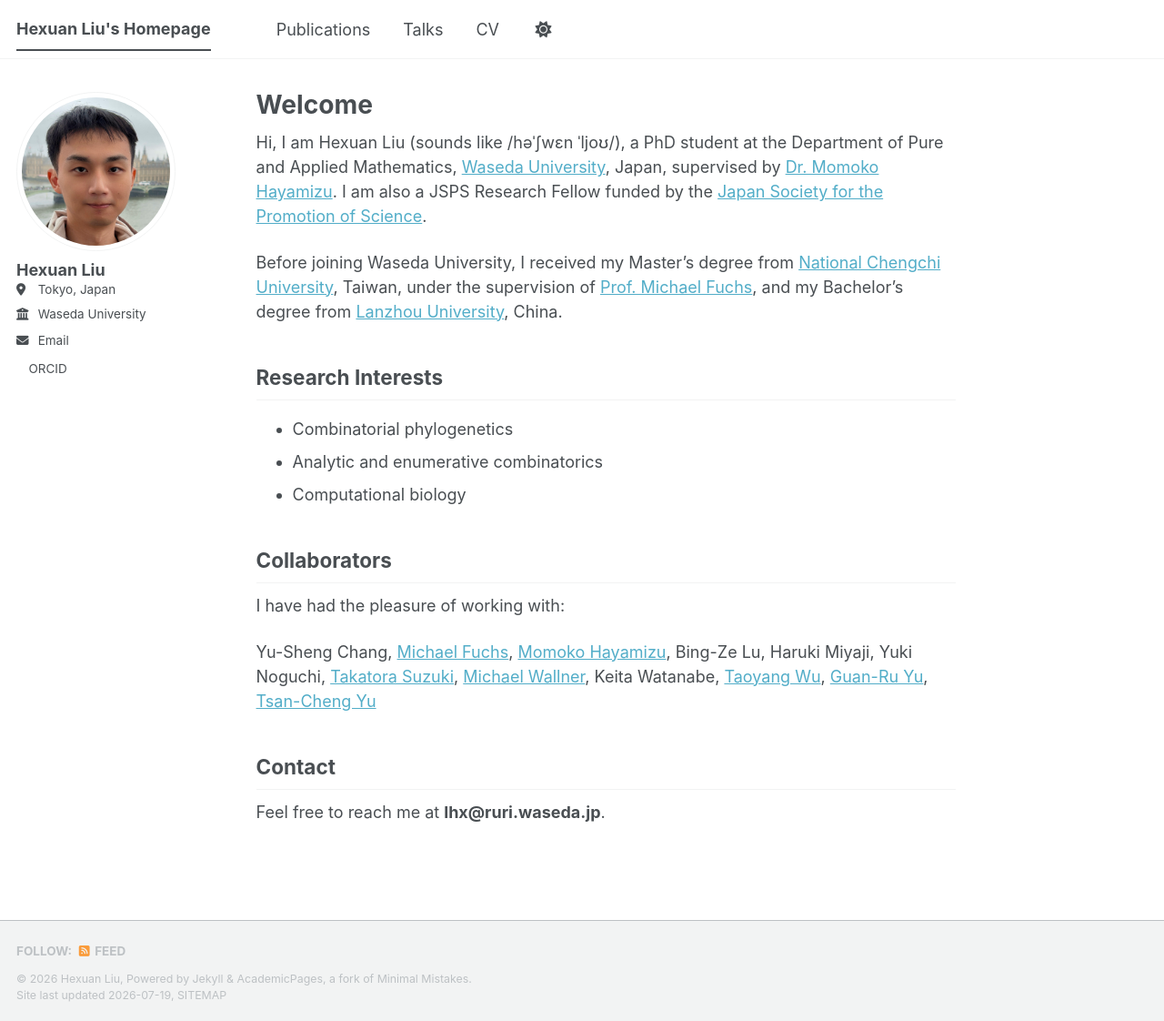
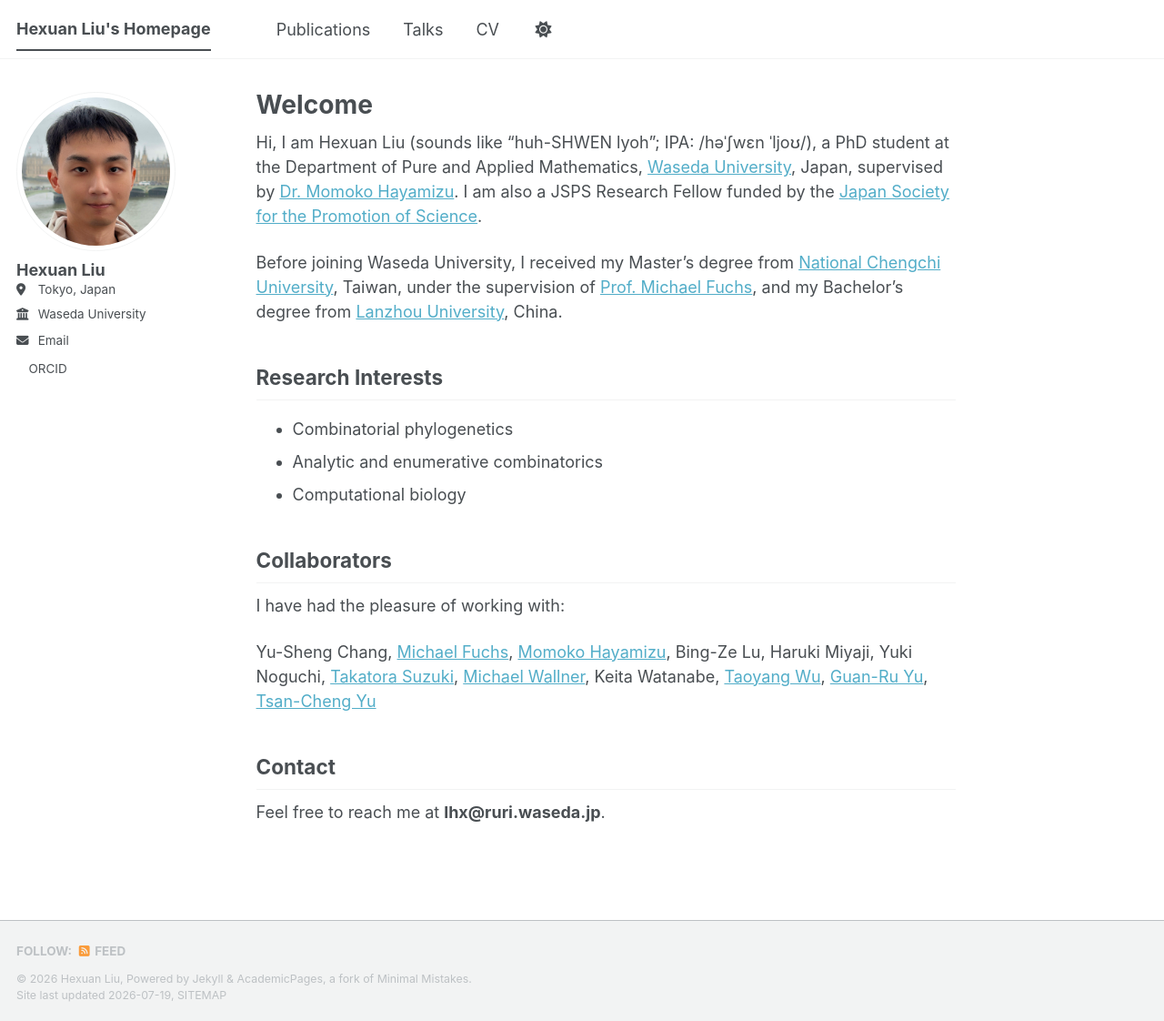
Before and after one commit to Hexuan-Liu/hexuan-liu.github.io, a Jekyll site: the page built from _pages/about.md, in a window 1280 px wide and 1122 px high. Shown: the whole window at 91% size. Built offline with Jekyll 4.4.1, drawn with Linux system fonts in a browser that asks for light colours; a style sheet for code colours, icons or effects is not loaded.

Commit message:
Refine pronunciation description in about page
Updated pronunciation guide for clarity.

```diff
--- a/_pages/about.md
+++ b/_pages/about.md
@@ -6,7 +6,7 @@ redirect_from:
   - /about/
   - /about.html
 ---
-Hi, I am Hexuan Liu (sounds like /həˈʃwɛn ˈljoʊ/), a PhD student at the Department of Pure and Applied Mathematics, [Waseda University](https://www.waseda.jp/top/en/), Japan, supervised by [Dr. Momoko Hayamizu](https://researchmap.jp/momoko_hayamizu?lang=en). I am also a JSPS Research Fellow funded by the [Japan Society for the Promotion of Science](https://www.jsps.go.jp/english/).
+Hi, I am Hexuan Liu (sounds like “huh-SHWEN lyoh”; IPA: /həˈʃwɛn ˈljoʊ/), a PhD student at the Department of Pure and Applied Mathematics, [Waseda University](https://www.waseda.jp/top/en/), Japan, supervised by [Dr. Momoko Hayamizu](https://researchmap.jp/momoko_hayamizu?lang=en). I am also a JSPS Research Fellow funded by the [Japan Society for the Promotion of Science](https://www.jsps.go.jp/english/).
 
 Before joining Waseda University, I received my Master's degree from [National Chengchi University](https://www.nccu.edu.tw/index.php?Lang=en), Taiwan, under the supervision of [Prof. Michael Fuchs](https://web.math.nccu.edu.tw/mfuchs/), and my Bachelor's degree from [Lanzhou University](https://global.lzu.edu.cn/), China.
 
```
